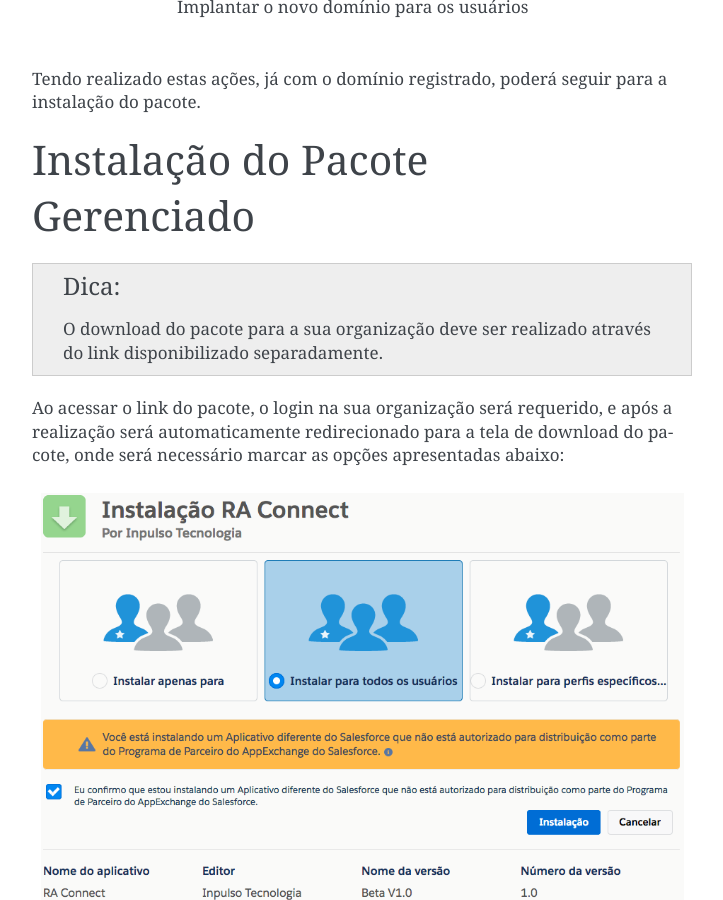
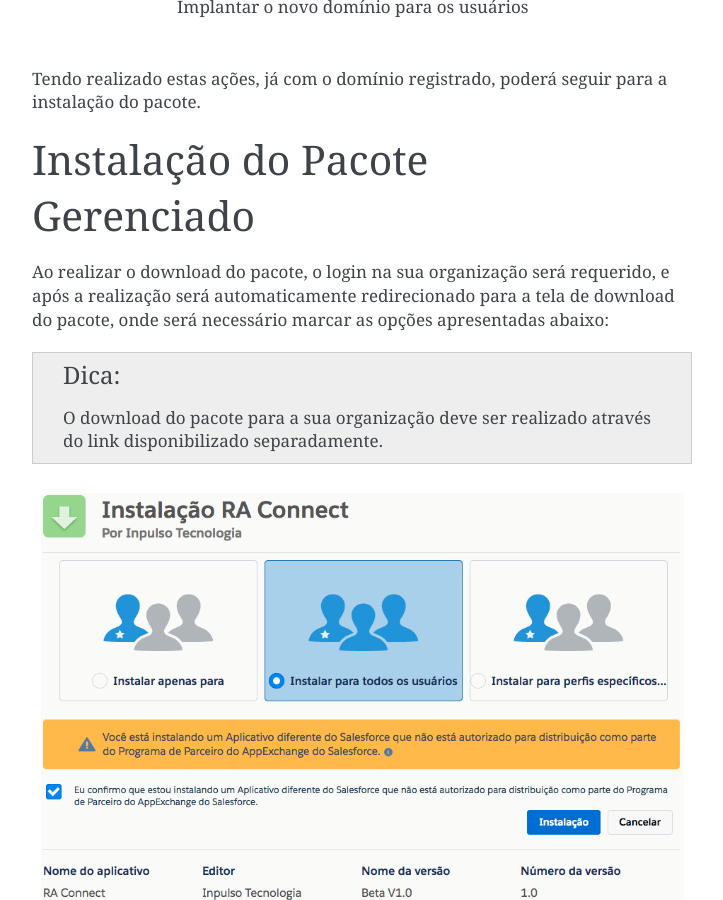
Before and after one commit to Inpulso-Tecnologia/RAConnectDOCFull, a Sphinx documentation site: the page built from docs/Setup/instalacao_pacote.rst, in a window 1280 px wide and 900 px high, scrolled down 3065 px. Shown: the whole window, without its empty margins (388-1111 px from the left). Built offline with Sphinx 7.4.7, drawn with Linux system fonts in a browser that asks for light colours.

Commit message:
movendo a Dica ao final da seção

```diff
--- a/docs/Setup/instalacao_pacote.rst
+++ b/docs/Setup/instalacao_pacote.rst
@@ -50,9 +50,10 @@
 
 Instalação do Pacote Gerenciado
 -------------------------------
+
+Ao realizar o download do pacote, o login na sua organização será requerido, e após a realização será automaticamente redirecionado para a tela de download do pacote, onde será necessário marcar as opções apresentadas abaixo:
+
 .. Hint:: O download do pacote para a sua organização deve ser realizado através do link disponibilizado separadamente.
-
-Ao acessar o link do pacote, o login na sua organização será requerido, e após a realização será automaticamente redirecionado para a tela de download do pacote, onde será necessário marcar as opções apresentadas abaixo:
 
 .. figure:: img/downloadPacote.png
     :alt: Solidity logo
```
